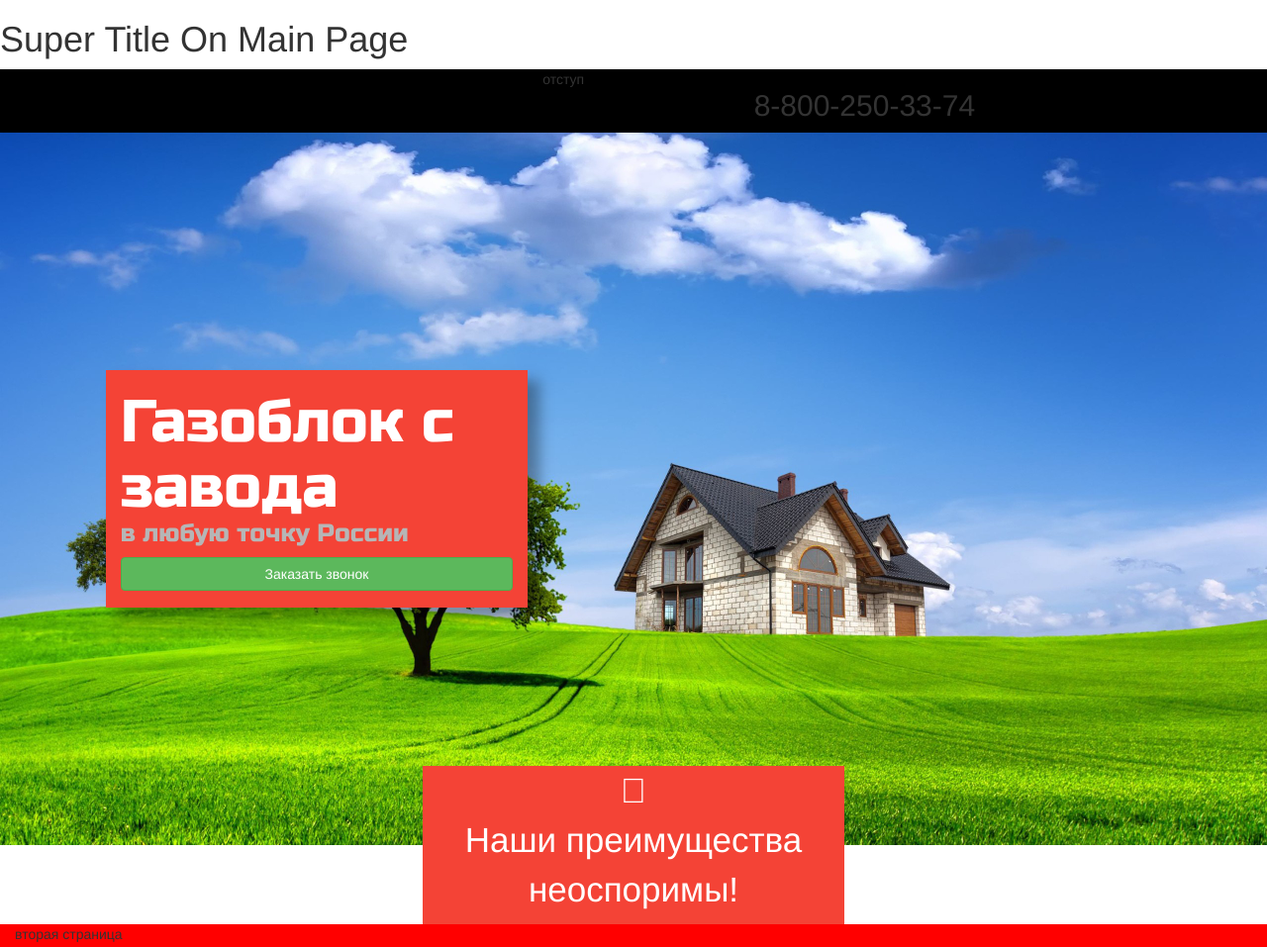
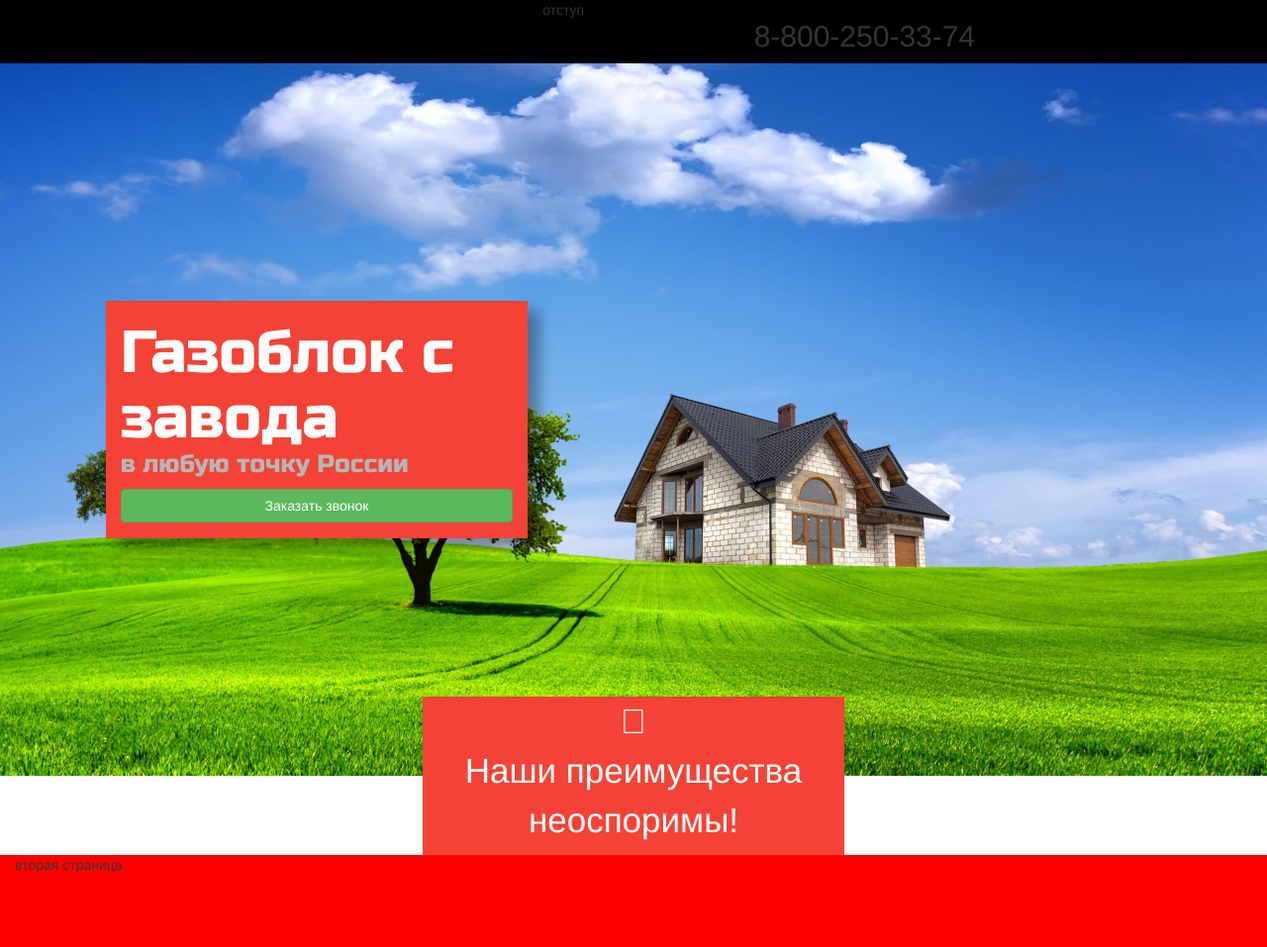
Before and after one commit to greenwtch/block, a plain HTML site: page index.html in a window 1280 px wide. Shown: the top 957 px of the page at 99% size. Drawn offline with nearby package versions, Linux system fonts and the light colour scheme.

Commit message:
Removed fucking title

```diff
--- a/index.html
+++ b/index.html
@@ -20,7 +20,7 @@
   </head>
   <body>
 
-      <h1>Super Title On Main Page</h1>
+
 
     <div class="container-fluid">
         <div class="row " >
```
